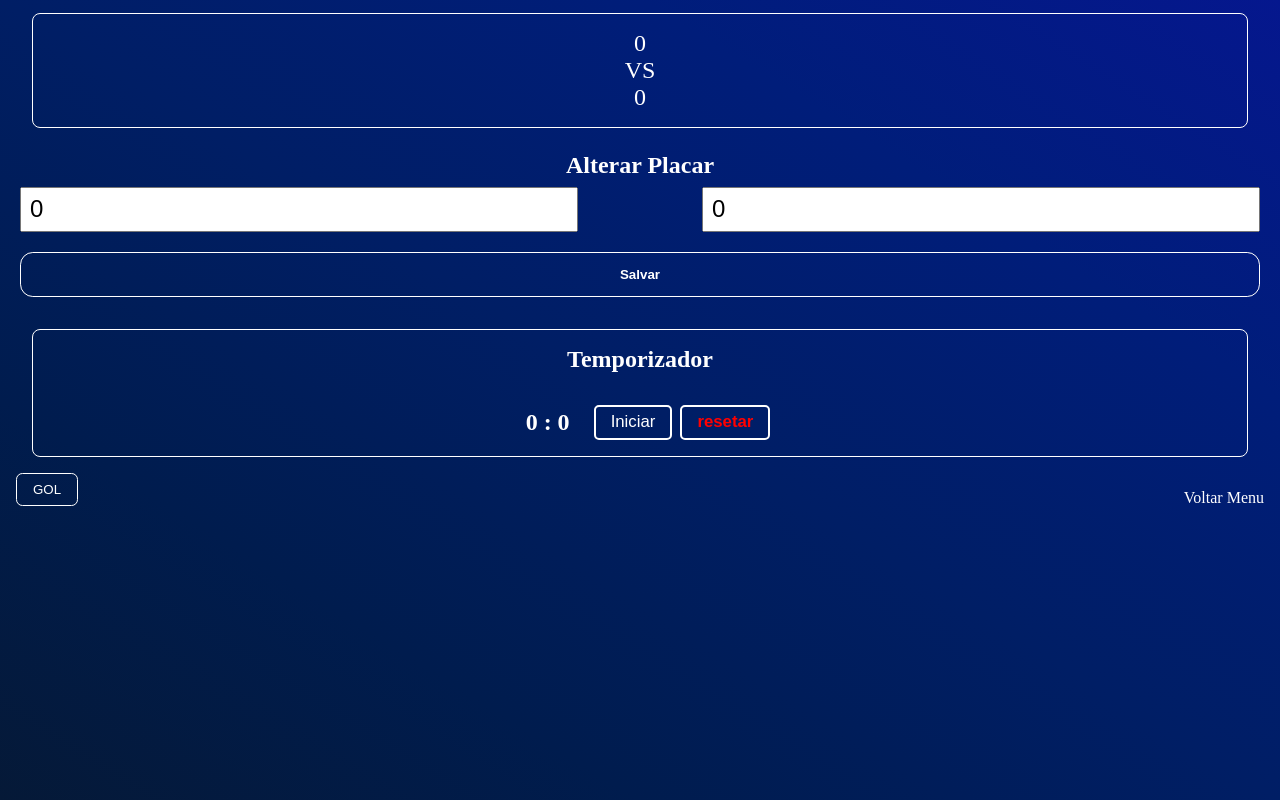
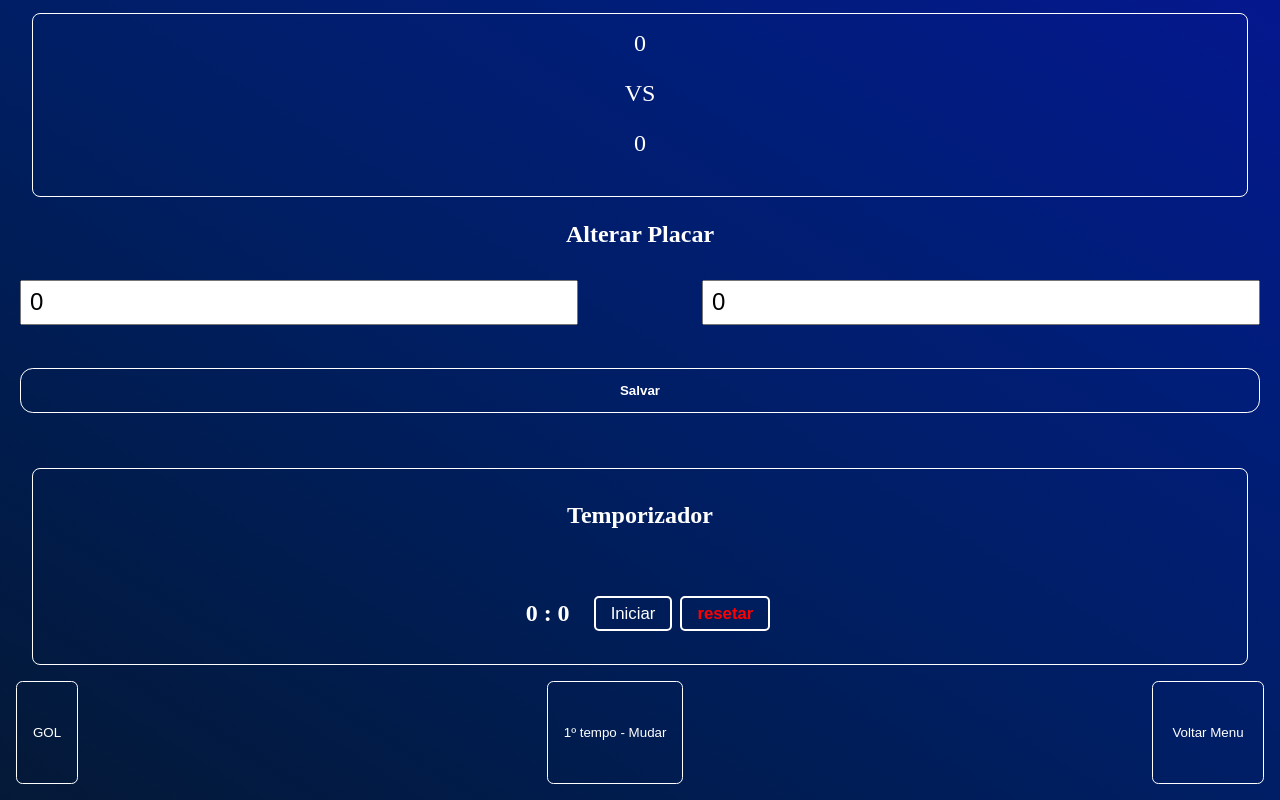
Before and after one commit to dennetwebdesigner/SRTFO, a Vue app: page /admin/jogo in a window 1280 px wide. Built offline with nearby package versions, Linux system fonts and the light colour scheme; no server answers.

Commit message:
add change half time

```diff
--- a/src/page/admin/playingCentral/PlayingCentral.vue
+++ b/src/page/admin/playingCentral/PlayingCentral.vue
@@ -24,7 +24,10 @@
     </section>
     <div class="opt-temp">
       <button @click="start_goal_sound">GOL</button>
-      <router-link to="/admin" class="back">Voltar Menu</router-link>
+      <button @click="change_time">{{ half.time }}º tempo - Mudar</button>
+      <button class="btn-menu-back">
+        <router-link to="/admin" class="menu-back">Voltar Menu</router-link>
+      </button>
     </div>
   </main>
 </template>
@@ -71,12 +74,20 @@ const timer = reactive<{ min: number; sec: number; start: Boolean }>({
   start: false,
 });
 
+const half = reactive({
+  time: 1,
+});
+
 function askReset() {
   style.display = "flex";
 }
 
 function start_goal_sound() {
   socket.emit("sound/gol", null);
+}
+
+function change_time() {
+  socket.emit("time/change", half.time == 1 ? 2 : 1);
 }
 
 onMounted(() => {
@@ -97,5 +108,8 @@ onMounted(() => {
   _timer_start(timer);
   _timer_paused(timer);
   _timer_reset(timer, style);
+  socket.on("time/change", (data) => {
+    half.time = data;
+  });
 });
 </script>
--- a/src/page/admin/playingCentral/admin.css
+++ b/src/page/admin/playingCentral/admin.css
@@ -10,6 +10,8 @@
   width: 100%;
   height: 100vh;
   padding-top: 0.8rem;
+  display: flex;
+  flex-wrap: wrap;
 }
 
 .placar {
@@ -175,11 +177,18 @@
   border-radius: 0.4rem;
 }
 
-.back {
+.btn-menu-back {
+  width: 7rem;
+}
+
+.menu-back {
   color: white;
-  text-align: center;
-  display: block;
-  padding: 1rem 0;
-  font-size: 1em;
   text-decoration: none;
 }
+
+.half {
+  width: 20%;
+  font-size: 1rem;
+  text-align: center;
+  background-color: black;
+}
--- a/src/page/home/Home.vue
+++ b/src/page/home/Home.vue
@@ -16,10 +16,18 @@
         {{ team.two.name }}
         <img :src="resolve_img(team.two.name)" alt="" />
       </article>
+
+      <!-- <div class="half">
+
+      </div> -->
+
       <div class="timer">
-        {{ timer.min < 10 ? `0${timer.min}` : timer.min }}:{{
-          timer.sec < 10 ? `0${timer.sec}` : timer.sec
-        }}
+        <p class="half">{{ half.time }}º</p>
+        <p>
+          {{ timer.min < 10 ? `0${timer.min}` : timer.min }}:{{
+            timer.sec < 10 ? `0${timer.sec}` : timer.sec
+          }}
+        </p>
       </div>
     </section>
   </main>
@@ -49,6 +57,10 @@ const storage = reactive<any>(
 const timer = reactive({
   min: 0,
   sec: 0,
+});
+
+const half = reactive<{ time: number }>({
+  time: 1,
 });
 
 function resolve_img(name: string) {
@@ -89,5 +101,8 @@ onMounted(() => {
     const gol = new Audio(FXGOL);
     gol.play();
   });
+  socket.on("time/change", (data) => {
+    half.time = data;
+  });
 });
 </script>
--- a/src/page/home/home.css
+++ b/src/page/home/home.css
@@ -61,7 +61,7 @@
   width: 32%;
   justify-content: center;
   padding: 10px 0;
-  margin: 20px 60px;
+  margin: 20px 60px 0;
   font-weight: bold;
   color: white;
   -webkit-box-shadow: 8px 8px 5px 0px rgba(0, 0, 0, 0.4);
@@ -99,7 +99,7 @@
   position: absolute;
   background-color: black;
   color: white;
-  top: 90%;
+  top: 60%;
   text-align: center;
   width: 30%;
   font-size: 1.3em;
```
